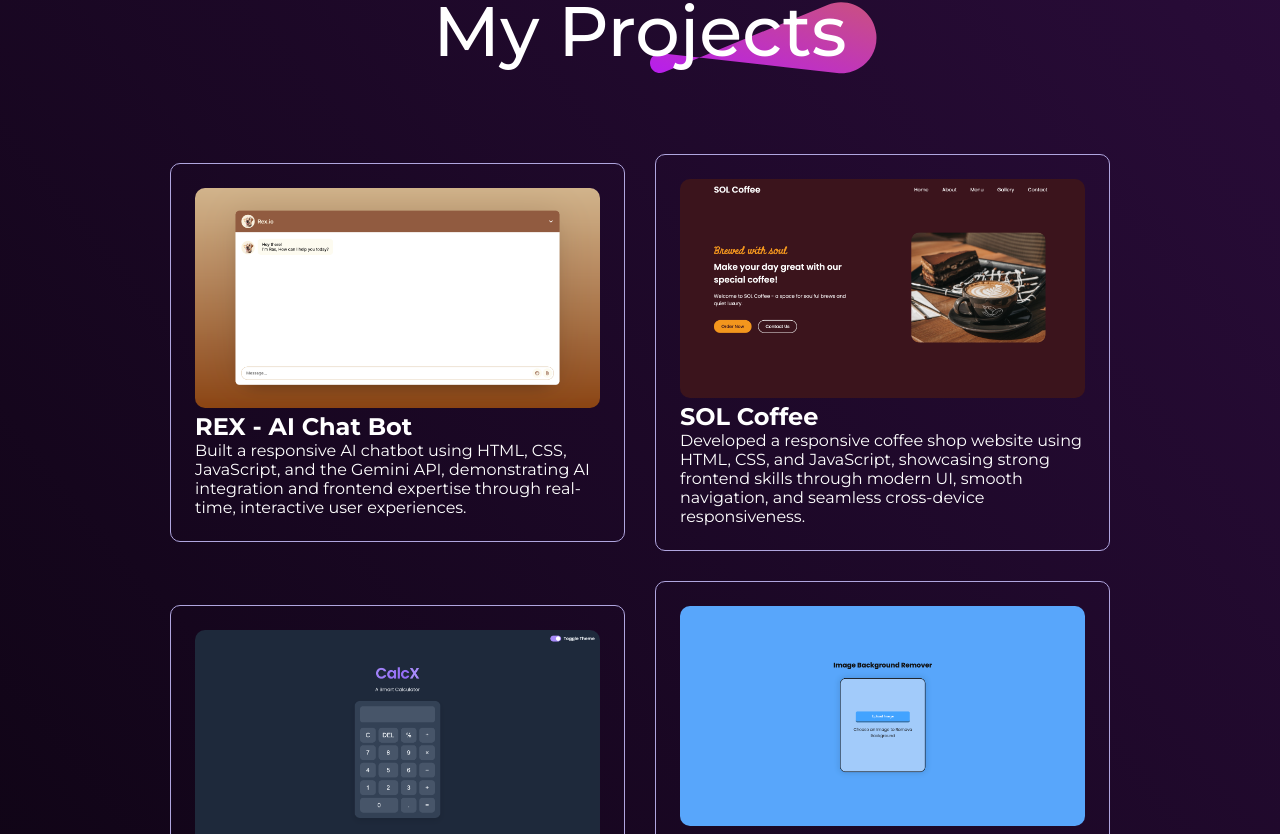
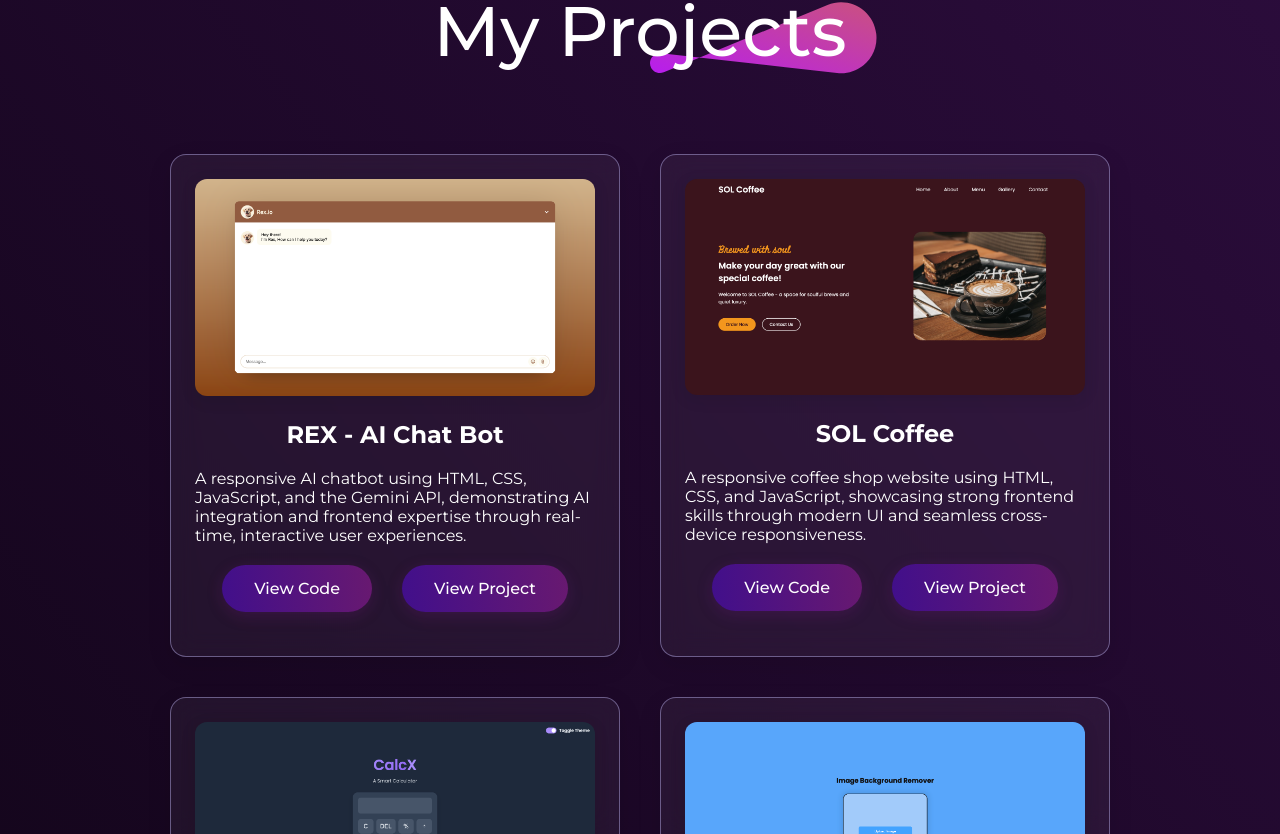
Before and after one commit to aaryan-codes56/my-portfolio, a React (Vite) app: page / in a window 1280 px wide. Shown: the part 1966-2800 px from the top of the page. Built offline with nearby package versions, Linux system fonts and the light colour scheme.

Commit message:
almost_done

```diff
--- a/src/Components/Hero/Hero.css
+++ b/src/Components/Hero/Hero.css
@@ -20,7 +20,7 @@
     text-align: center;
     width: 70%;
     font-size: 50px;
-    font-weight: 600;
+    font-weight: 650;
 }
 
 .hero h1 {
--- a/src/Components/Navbar/Navbar.css
+++ b/src/Components/Navbar/Navbar.css
@@ -15,23 +15,6 @@
     transition: 0.3s ease;
 }
 
-.nav-connect{
-    padding: 20px 40px;
-    border-radius: 50px;
-    background: #1b003f;
-    font-size: 22px;
-    cursor: pointer;
-    color: #B0A6DF;
-    transition: 0.5s ease;
-}
-
-.nav-connect:hover{
-    transform: scale(1.05);
-    .connect-link{
-        color: #fff;
-        transition: 0.3s ease;
-    }
-}
 
 .navbar img{
     width: 100px;
@@ -56,6 +39,24 @@
     transition: 0.3s ease;
 }
 
+.nav-connect{
+    padding: 20px 40px;
+    border-radius: 50px;
+    background: #1b003f;
+    font-size: 22px;
+    cursor: pointer;
+    color: #B0A6DF;
+    transition: 0.5s ease;
+}
+
+.nav-connect:hover{
+    transform: scale(1.05);
+    .connect-link{
+        color: #fff;
+        transition: 0.3s ease;
+    }
+}
+
 .connect-link{
     text-decoration: none;
     color: #B0A6DF;
--- a/src/Components/Navbar/Navbar.jsx
+++ b/src/Components/Navbar/Navbar.jsx
@@ -12,7 +12,7 @@ const Navbar = () => {
             <li><a className='anchor-link' href="#home">Home</a></li>
             <li><a className='anchor-link' href="#about">About</a></li>
             <li><a className='anchor-link' href="#projects">Projects</a></li>
-            <li><a className='anchor-link' href="#contact">Contact</a></li>
+            <li><a className='anchor-link' href="#contact">Contact me</a></li>
         </ul>
         <div className="nav-connect">
           <a className='connect-link' href="https://www.linkedin.com/in/aaryan-krishna-840217317">Connect with me</a>
--- a/src/Components/Projects/Projects.css
+++ b/src/Components/Projects/Projects.css
@@ -5,85 +5,171 @@
     justify-content: center;
     gap: 80px;
     margin: 80px 170px;
-}
-.project-list{
-    display: flex;
-    flex-wrap: wrap;
-    gap: 30px;
-    height: 100%;
-    justify-content: center;
-    align-items: center;
-    display: grid;
-    grid-template-columns: 1fr 1fr;
+    cursor: pointer;
 }
 
-
-
-.my-work .p-img{
-        border-radius: 10px;
-        width: 100%;
-        height: 80%;
+.project-list {
+    display: grid;
+    grid-template-columns: repeat(auto-fit, minmax(300px, 1fr));
+    gap: 40px;
+    width: 100%;
+    justify-content: center;
+    align-items: stretch;
 }
 
-.my-work-title{
+.my-work .p-img {
+    border-radius: 12px;
+    width: 100%;
+    height: auto;
+    object-fit: cover;
+    box-shadow: 0 4px 16px rgba(0, 0, 0, 0.1);
+    transition: transform 0.3s ease;
+}
+
+.project-list img:hover {
+    transform: scale(1.03);
+}
+
+.my-work-title {
     position: relative;
 }
 
-.my-work-title h1{
+.my-work-title h1 {
     margin-top: 100px;
     padding: 0 30px;
     font-size: 70px;
     font-weight: 500;
 }
 
-.my-work-title img{
+.my-work-title img {
     position: absolute;
     bottom: 0;
     right: 0;
     z-index: -1;
 }
-.project-item{
-    border: 1px solid #B0A6DF;
-    ;
-    border-radius: 10px;
+
+.project-item {
+    background: rgba(255, 255, 255, 0.05);
+    border: 1px solid rgba(176, 166, 223, 0.5);
+    border-radius: 16px;
     padding: 24px;
+    transition: transform 0.3s ease, box-shadow 0.3s ease;
+    backdrop-filter: blur(12px);
+    -webkit-backdrop-filter: blur(12px);
+    box-shadow: 0 8px 24px rgba(0, 0, 0, 0.1);
 }
 
-.project-list img{
-    box-sizing: border-box;
-    transition: 0.3s;
-    cursor: pointer;
+.project-item:hover {
+    transform: translateY(-10px);
+    box-shadow: 0 16px 40px rgba(104, 25, 112, 0.3);
 }
 
-.my-work-showmore{
+.p-title {
+    display: flex;
+    justify-content: center;
+    align-items: center;
+    font-size: 24px;
+    font-weight: 700;
+    margin: 20px 0;
+    text-align: center;
+    color: #ffffff;
+}
+
+.p-description {
+    display: flex;
+    justify-content: center;
+    align-items: center;
+    text-align: center;
+    font-size: 15px;
+    color: #cccccc;
+    line-height: 1.6;
+    padding: 0 10px;
+}
+
+.project-btns {
+    gap: 30px;
+    display: flex;
+    justify-content: center;
+    align-items: center;
+    margin-top: 20px;
+    margin-bottom: 20px;
+    flex-wrap: wrap;
+    width: 100%;
+}
+
+.project-btns button {
+    padding: 14px 32px;
+    border-radius: 50px;
+    background: linear-gradient(264deg, #681970, #410f8b);
+    color: white;
+    border: none;
+    font-size: 16px;
+    font-weight: 600;
+    cursor: pointer;
+    transition: all 0.3s ease;
+    box-shadow: 0 4px 15px rgba(104, 25, 112, 0.3);
+    position: relative;
+    overflow: hidden;
+}
+
+.project-btns button:hover {
+    transform: scale(1.05);
+    box-shadow: 0 6px 20px rgba(104, 25, 112, 0.5);
+}
+
+.project-btns button::before {
+    content: '';
+    position: absolute;
+    top: 0;
+    left: -75%;
+    width: 50%;
+    height: 100%;
+    background: linear-gradient(
+        120deg,
+        rgba(255, 255, 255, 0.2),
+        rgba(255, 255, 255, 0.05)
+    );
+    transform: skewX(-25deg);
+}
+
+.project-btns button:hover::before {
+    left: 130%;
+    transition: left 0.7s ease;
+}
+
+.source-link {
+    text-decoration: none;
+    color: white;
+    font-weight: 500;
+}
+
+.my-work-showmore {
     display: flex;
     gap: 15px;
     border-radius: 50px;
     border: 2px solid white;
     padding: 30px 60px;
     font-size: 22px;
-    font-weight: 500px;
+    font-weight: 500;
     margin-bottom: 80px;
     cursor: pointer;
     transition: 0.6s;
-
 }
 
-.my-work-showmore:hover{
+.my-work-showmore:hover {
     background: white;
     color: black;
+    gap: 30px;
     transition: 0.6s;
-    gap: 30px;
-    .more-link{
-        text-decoration: none;
-        color: black;
-        transition: 0.6s;
-    }
-
-
 }
 
-.more-link{
+.my-work-showmore:hover .more-link {
+    text-decoration: none;
+    color: black;
+    transition: 0.6s;
+}
+
+.more-link {
     text-decoration: none;
     color: white;
     transition: 0.6s;
--- a/src/Components/Projects/Projects.jsx
+++ b/src/Components/Projects/Projects.jsx
@@ -6,6 +6,7 @@ import project1_img from '../../assets/project_1.png'
 import project2_img from '../../assets/project_2.png'
 import project3_img from '../../assets/project_3.png'
 import project4_img from '../../assets/project_4.png'
+import project5_img from '../../assets/project_5.png'
 
 
 const Projects = () => {
@@ -16,34 +17,72 @@ const Projects = () => {
         <img src={theme_pattern} alt="j=" />
       </div>
       <div className='project-list'>
+
+
         <div className="project-item">
           <img src={project1_img} alt="" className='p-img'/>
           <h2 className='p-title'>REX - AI Chat Bot</h2>
           <p className='p-descritpion'>
-          Built a responsive AI chatbot using HTML, CSS, JavaScript, and the Gemini API, demonstrating AI integration and frontend expertise through real-time, interactive user experiences.
+          A responsive AI chatbot using HTML, CSS, JavaScript, and the Gemini API, demonstrating AI integration and frontend expertise through real-time, interactive user experiences.
           </p>
+          <div className='project-btns'>
+          <button className='code-btn'><a href='https://github.com/aaryan-codes56/ai-chatbot' className='source-link'>View Code</a></button>
+          <button className='demo-btn'><a href='https://aaryan-codes56.github.io/ai-chatbot/' className='source-link'>View Project</a></button>
          </div>
+         </div>
+
+
          <div className="project-item">
           <img src={project2_img} alt="" className='p-img'/>
           <h2 className='p-title'>SOL Coffee</h2>
           <p className='p-descritpion'>
-          Developed a responsive coffee shop website using HTML, CSS, and JavaScript, showcasing strong frontend skills through modern UI, smooth navigation, and seamless cross-device responsiveness.
+          A responsive coffee shop website using HTML, CSS, and JavaScript, showcasing strong frontend skills through modern UI and seamless cross-device responsiveness.
           </p>
+          <div className='project-btns'>
+          <button className='code-btn'><a href='https://github.com/aaryan-codes56/SOL-coffee' className='source-link'>View Code</a></button>
+          <button className='demo-btn'><a href='https://aaryan-codes56.github.io/SOL-coffee/' className='source-link'>View Project</a></button>
+          </div>
          </div>
+
+
          <div className="project-item">
           <img src={project3_img} alt="" className='p-img'/>
           <h2 className='p-title'>CalcX - A Smart Calculator</h2>
           <p className='p-descritpion'>
-            Built a responsive smart calculator using HTML, CSS, and JavaScript, highlighting frontend skills through dynamic theming, intuitive UX, and error-resistant performance.
+           A responsive smart calculator using HTML, CSS, and JavaScript, highlighting frontend skills through dynamic theming, intuitive UX, and error-resistant performance.
           </p>
+          <div className='project-btns'>
+          <button className='code-btn'><a href='https://github.com/aaryan-codes56/CalcX' className='source-link'>View Code</a></button>
+          <button className='demo-btn'><a href='https://aaryan-codes56.github.io/CalcX/' className='source-link'>View Project</a></button>
+          </div>
          </div>
+
+
          <div className="project-item">
           <img src={project4_img} alt="" className='p-img'/>
           <h2 className='p-title'>BGgone - Image Background Remover</h2>
           <p className='p-descritpion'>
-            Built a responsive web tool using HTML, CSS, JavaScript, and the Remove.bg API to enable precise, instant background removal with a clean, intuitive UI and seamless cross-device performance.
+           A responsive web tool using HTML, CSS, JavaScript, and the Remove.bg API to enable precise, instant background removal with a clean, intuitive UI and seamless cross-device performance.
           </p>
+          <div className='project-btns'>
+          <button className='code-btn'><a href='https://github.com/aaryan-codes56/image-bg-remover' className='source-link'>View Code</a></button>
+          <button className='demo-btn'><a href='https://aaryan-codes56.github.io/image-bg-remover/' className='source-link'>View Project</a></button>
+          </div>
          </div>
+
+
+         <div className="project-item">
+          <img src={project5_img} alt="" className='p-img'/>
+          <h2 className='p-title'>Amara Home Solutions</h2>
+          <p className='p-descritpion'>
+          Amara is a responsive web app built with HTML, CSS, JavaScript, and React.js that helps users find and book trusted home service providers with real-time data using APIs, making service discovery and booking easy and reliable across all devices.
+          </p>
+          <div className='project-btns'>
+          <button className='code-btn'><a href='https://github.com/aaryan-codes56/amara-home-service.git' className='source-link'>View Code</a></button>
+          <button className='demo-btn'><a href='#' className='source-link'>View Project</a></button>
+          </div>
+         </div>
+
 
       </div>
        <div className="my-work-showmore">
```
Also changed, not shown: src/Components/Contact/Contact.css (+10 -9 lines), src/assets/project_5.png (added).
